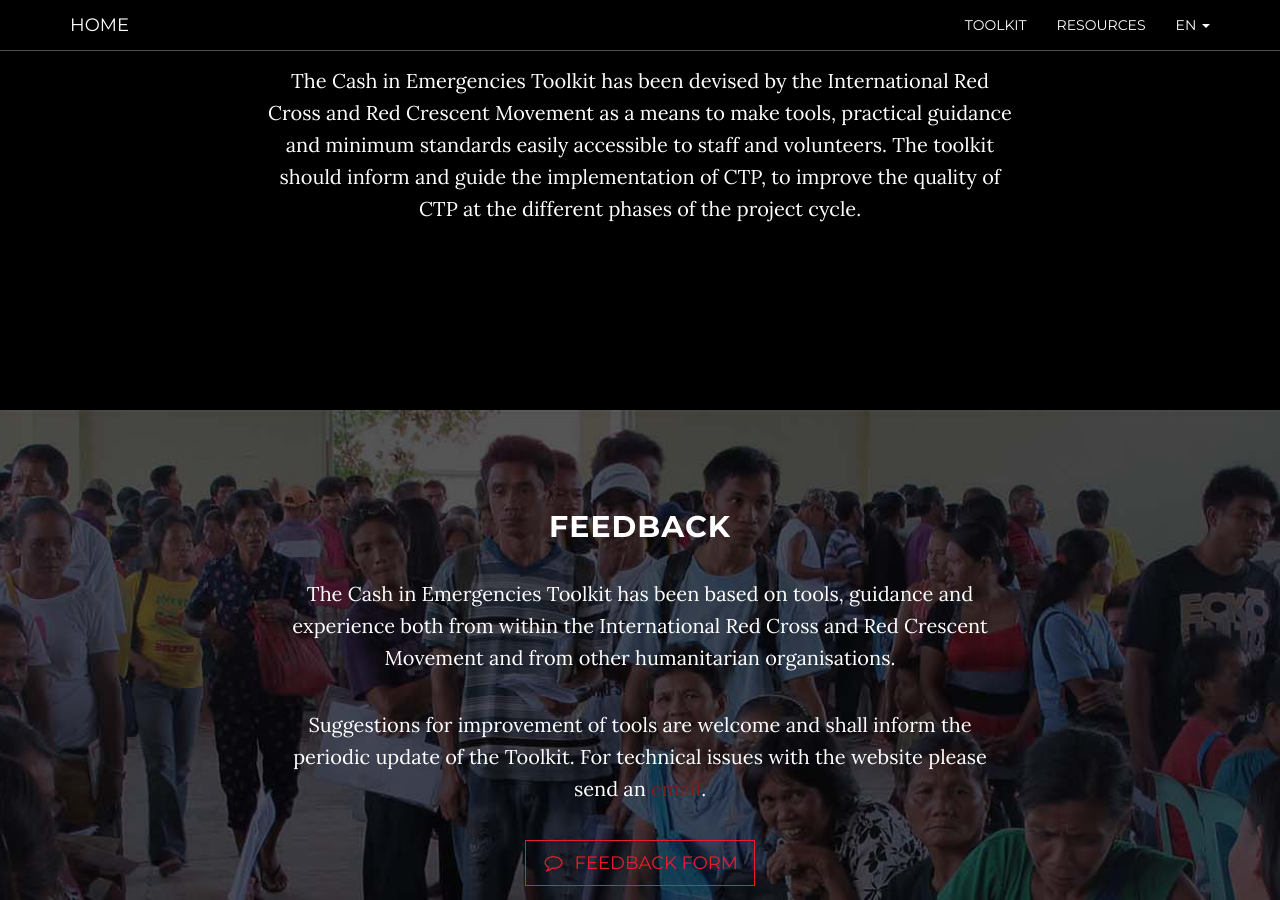
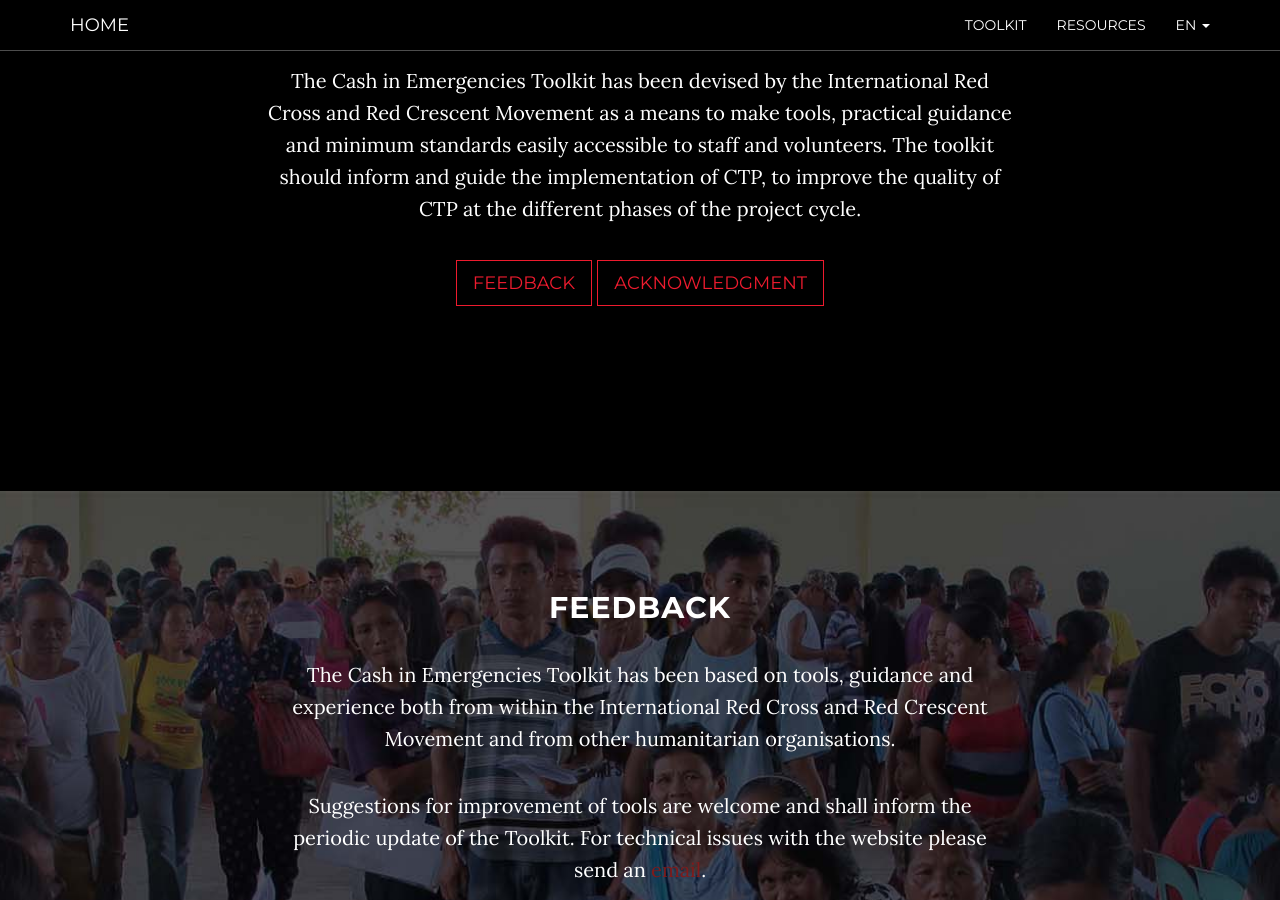
Before and after one commit to AmericanRedCross/ctp-website, a Jekyll site: the page built from en/index.html, in a window 1280 px wide and 900 px high, scrolled down 1216 px. Built offline with Jekyll 4.4.1, drawn with Linux system fonts in a browser that asks for light colours.

Commit message:
page flow improvement and fa update

```diff
--- a/_includes/about.html
+++ b/_includes/about.html
@@ -7,6 +7,11 @@
             <p>{{site.data[locale].about.paragraph1}}</p>
             <p>{{site.data[locale].about.paragraph2}}</p>
 
+            <p>
+              <a href="#feedback" class="btn btn-default btn-lg page-scroll">{{site.data[locale].feedback.title}}</a>
+              <a href="#acknowledgement" class="btn btn-default btn-lg page-scroll">{{site.data[locale].acknowledgment.title}}</a>
+            </p>
+
         </div>
     </div>
 </section>
```
Also changed, not shown: _includes/css/font-awesome.min.css, fonts/FontAwesome.otf, fonts/fontawesome-webfont.ttf, fonts/fontawesome-webfont.woff, fonts/fontawesome-webfont.woff2 (added), 2 other files.
